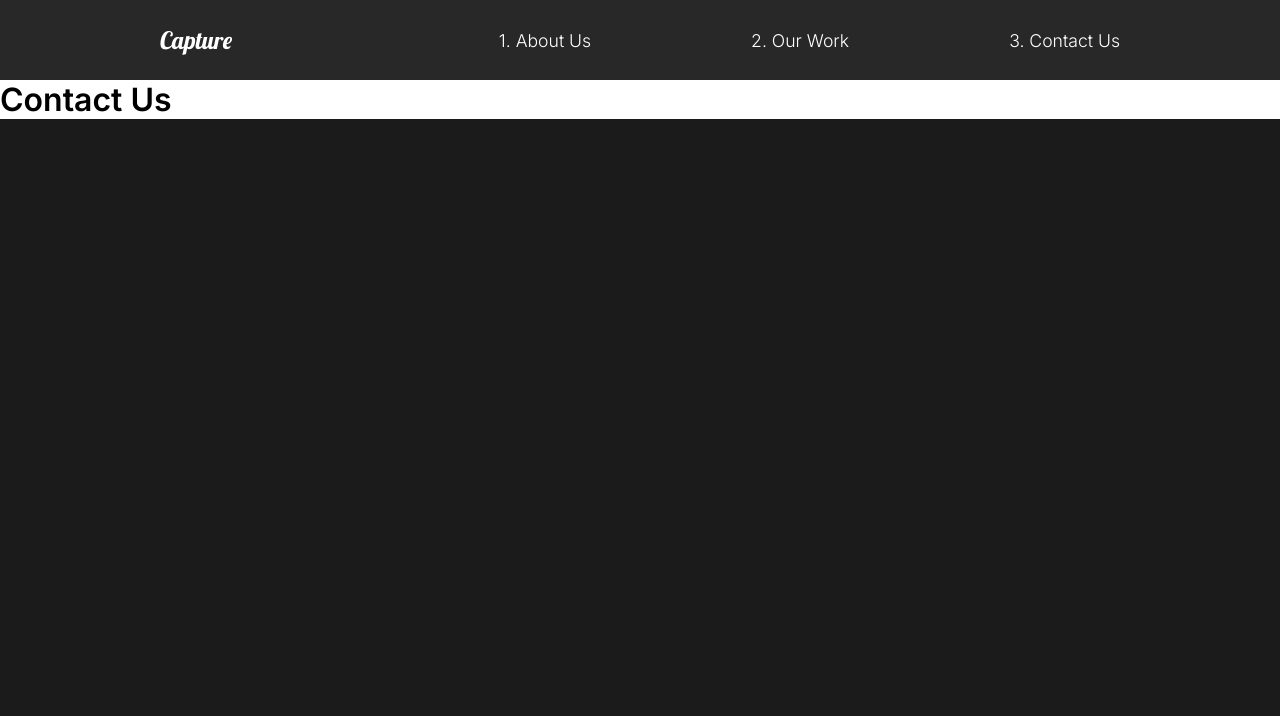
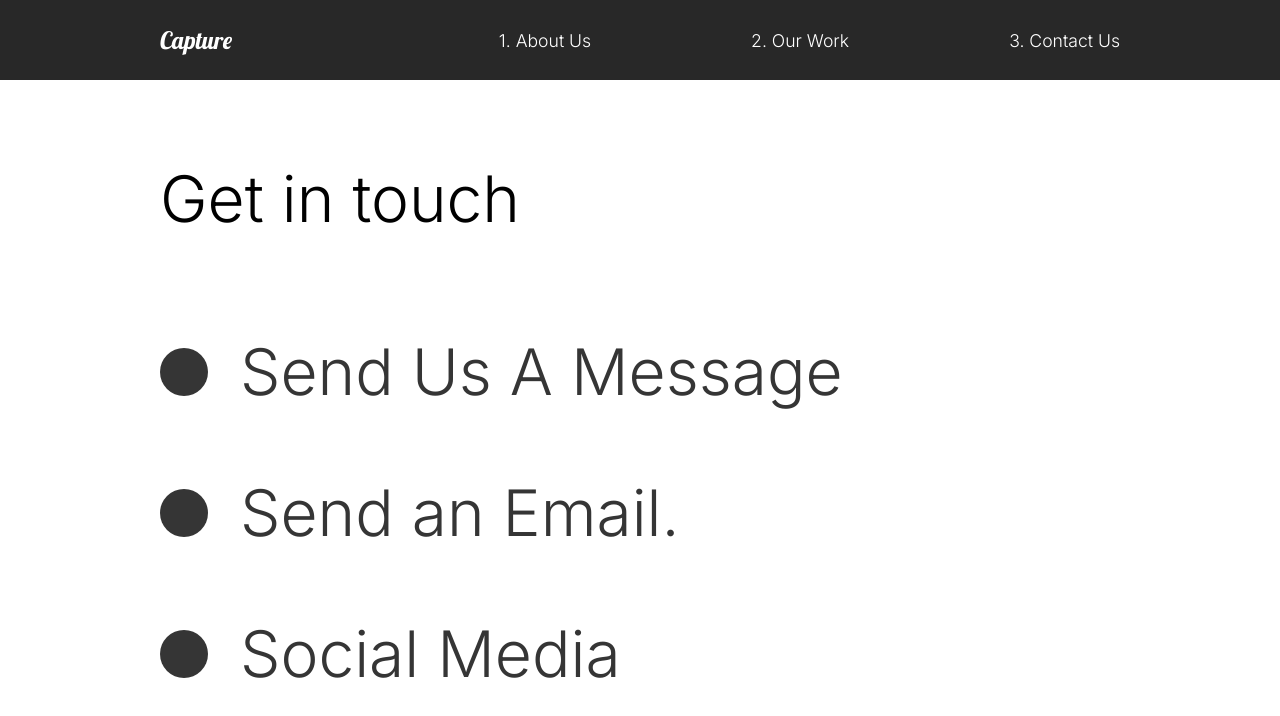
Before and after one commit to dato94/catpure, a React (Create React App) app: page /contact in a window 1280 px wide. Shown: the top 716 px of the page. Built offline with nearby package versions, Linux system fonts and the light colour scheme.

Commit message:
Contact Animation

```diff
--- a/src/components/ServicesSection.js
+++ b/src/components/ServicesSection.js
@@ -9,9 +9,13 @@ import home2 from '../img/home2.png';
 import { About, Description, Image } from "../styles";
 import styled from "styled-components";
 
+
+
+
 const ServicesSection = () => {
+
     return(
-        <Services>
+        <Services  initial="hidden"  >
             <Description>
                 <h2>High <span>quality</span> service.</h2>
                 <Cards>
--- a/src/components/Toggle.js
+++ b/src/components/Toggle.js
@@ -2,7 +2,7 @@ import { motion } from "framer-motion";
 import React, { useState } from "react";
 
 const Toggle = ({ children, title }) => {
-    const [toggle, setToggle] = useState(true);
+    const [toggle, setToggle] = useState(false);
     return (
     <motion.div layout className="question" onClick={(e) => setToggle(!toggle)}>
     <motion.h4 layout>{title}</motion.h4>
--- a/src/pages/ContactUs.js
+++ b/src/pages/ContactUs.js
@@ -1,19 +1,69 @@
 import React from "react";
 //Animation
 import { motion } from "framer-motion";
-import { pageAnimation } from "../animation";
+import { pageAnimation, titleAnim } from "../animation";
+import styled from "styled-components";
 
 const ContactUs = () => {
     return(
-        <motion.div
+        <ContactStyle
         exit="exit"
         variants={pageAnimation}
         initial="hidden"
         animate="show"
         style={{background: "#fff"}}>
-            <h1>Contact Us</h1>
-        </motion.div>
+        <Title>
+            <Hide>
+                <motion.h2 variants={titleAnim}>Get in touch</motion.h2>
+            </Hide>
+        </Title>
+        <div>
+            <Hide>
+                <Social variants={titleAnim}>
+                        <Circle />
+                        <h2>Send Us A Message</h2>
+                </Social>
+            </Hide>
+            <Hide>
+                <Social variants={titleAnim}>
+                        <Circle />
+                        <h2>Send an Email.</h2>
+                </Social>
+            </Hide>
+            <Hide>
+                <Social variants={titleAnim}>
+                        <Circle />
+                        <h2>Social Media</h2>
+                </Social>
+           </Hide>
+        </div>
+        </ContactStyle>
     );
 };
 
+const ContactStyle = styled(motion.div)`
+    padding: 5rem 10rem;
+    color: #353535;
+    min-height: 90vh;
+`;
+const Title = styled.div`
+    margin-bottom: 4rem;
+    color: black;
+`;
+const Hide = styled.div`
+    overflow: hidden;
+`;
+const Circle = styled.div`
+    border-radius: 50%;
+    width: 3rem;
+    height: 3rem;
+    background: #353535;
+`;
+const Social = styled(motion.div)`
+    display: flex;
+    align-items: center;
+    h2{
+        margin: 2rem;
+    }
+`;
 export default ContactUs;
--- a/src/styles.js
+++ b/src/styles.js
@@ -1,7 +1,7 @@
 import styled from "styled-components";
+import { motion } from "framer-motion";
 
-
-export const About = styled.div`
+export const About = styled(motion.div)`
     min-height: 90vh;
     display: flex;
     align-items: center;
```
